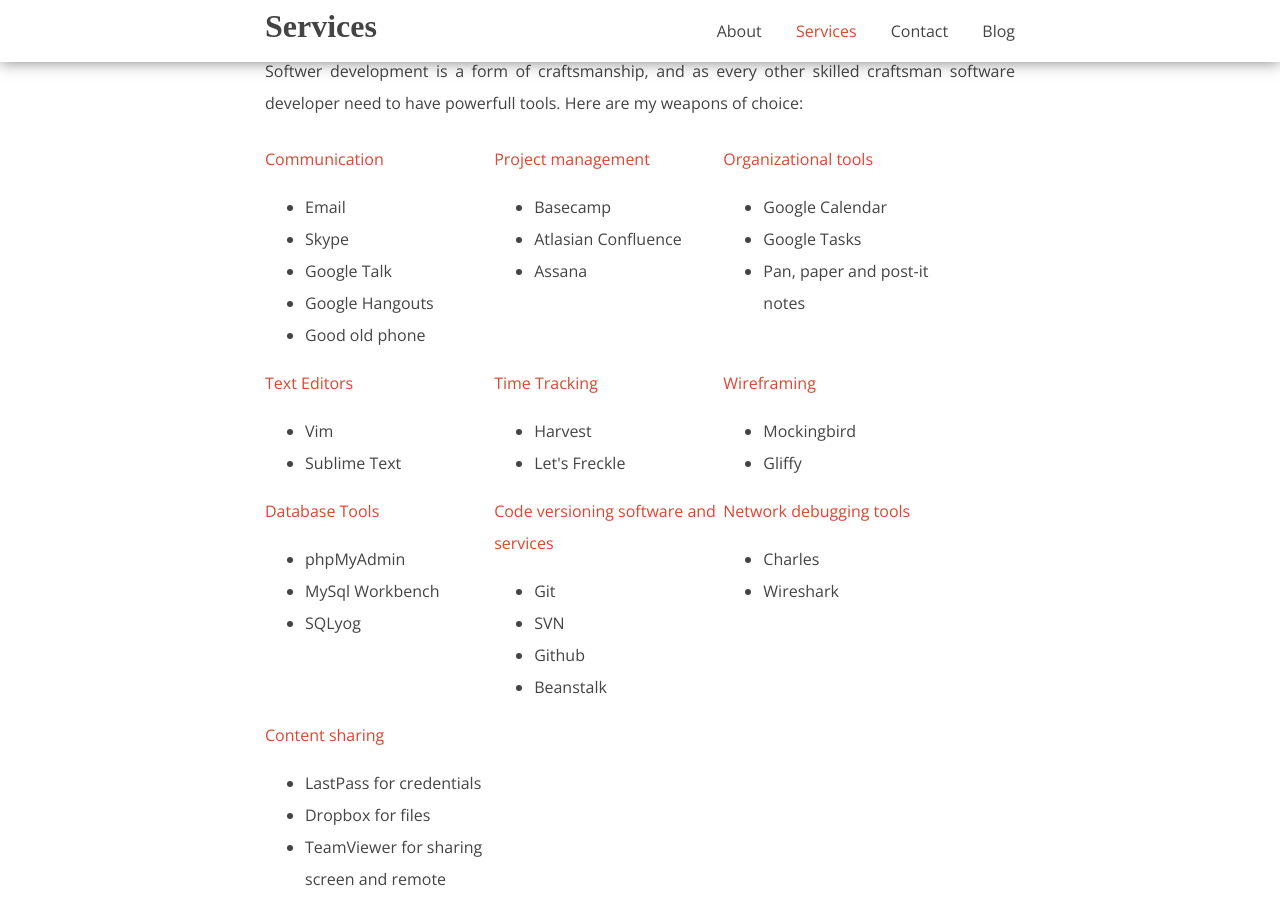
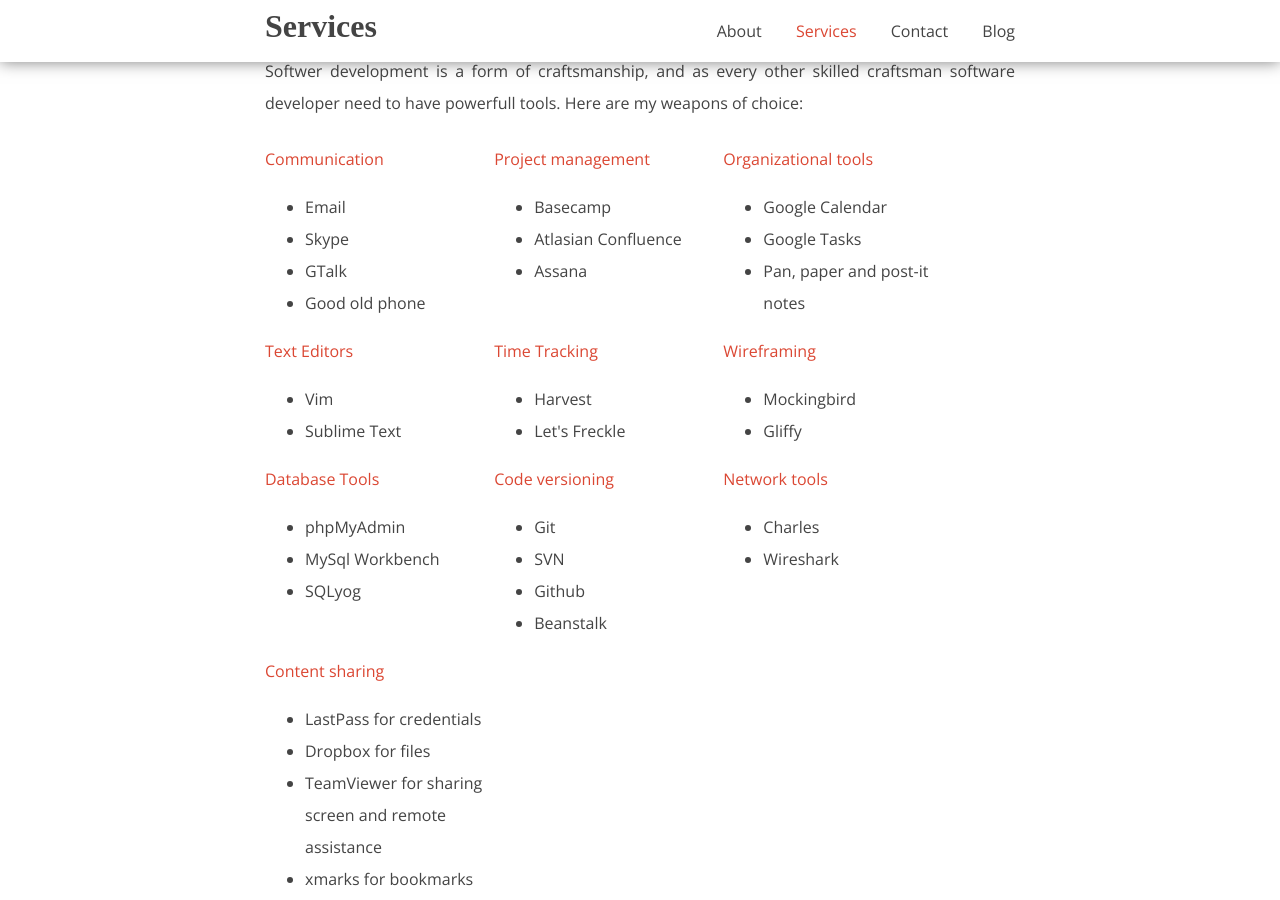
Before and after one commit to borivojevic/borivojevic.github.com, a Jekyll site: the page built from services.html, in a window 1280 px wide and 900 px high, scrolled down 1563 px. Built offline with Jekyll 4.4.1, drawn with Linux system fonts in a browser that asks for light colours; some web fonts are replaced; Markdown is read by kramdown in place of the engine named in the settings.

Commit message:
Update services text

```diff
--- a/services.html
+++ b/services.html
@@ -61,8 +61,7 @@
 				<ul>
 					<li>Email</li>
 					<li>Skype</li>
-					<li>Google Talk</li>
-					<li>Google Hangouts</li>
+					<li>GTalk</li>
 					<li>Good old phone</li>
 				</ul>
 			</div>
@@ -112,7 +111,7 @@
 				</ul>
 			</div>
 			<div class="toolbox">
-				<b>Code versioning software and services</b>
+				<b>Code versioning</b>
 				<ul>
 					<li>Git</li>
 					<li>SVN</li>
@@ -121,7 +120,7 @@
 				</ul>
 			</div>
 			<div class="toolbox">
-				<b>Network debugging tools</b>
+				<b>Network tools</b>
 				<ul>
 					<li>Charles</li>
 					<li>Wireshark</li>
```
